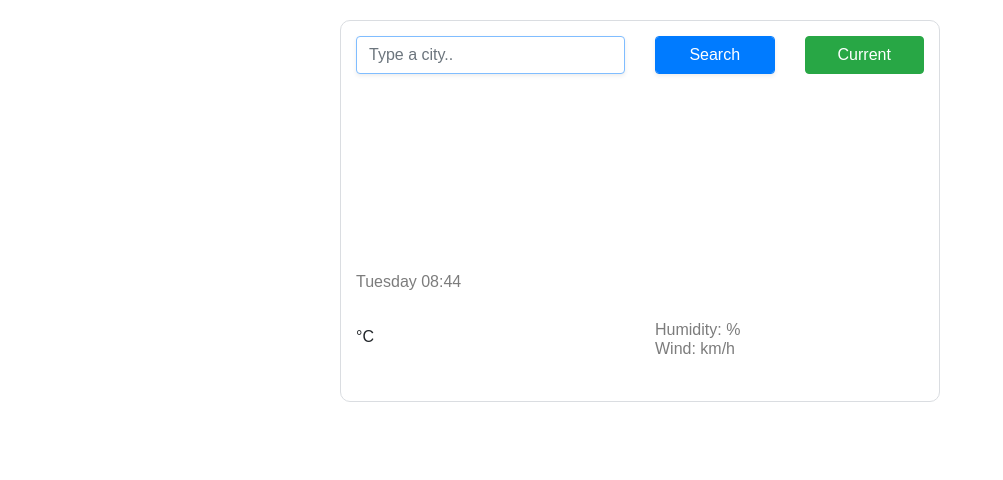
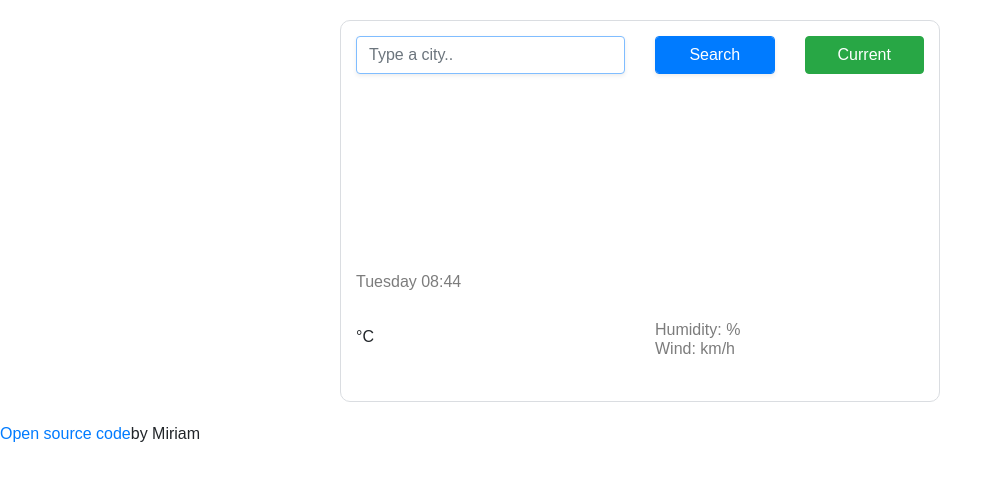
Before and after one commit to Miriam268/app-project, a plain HTML site: page index.html in a window 1280 px wide. Shown: the whole page, without its empty margins (0-1003 px from the left). Drawn offline with nearby package versions, Linux system fonts and the light colour scheme; no server answers.

Commit message:
added a link to html, updated css

```diff
--- a/index.html
+++ b/index.html
@@ -56,4 +56,6 @@
     <script src="src/script.js"></script>
 </body>
 
+<a href="https://github.com/Miriam268/app-project" target="_blank">Open source code</a>by Miriam
+
 </html>
```
Also changed, not shown: src/styles.css (line endings or trailing spaces).
